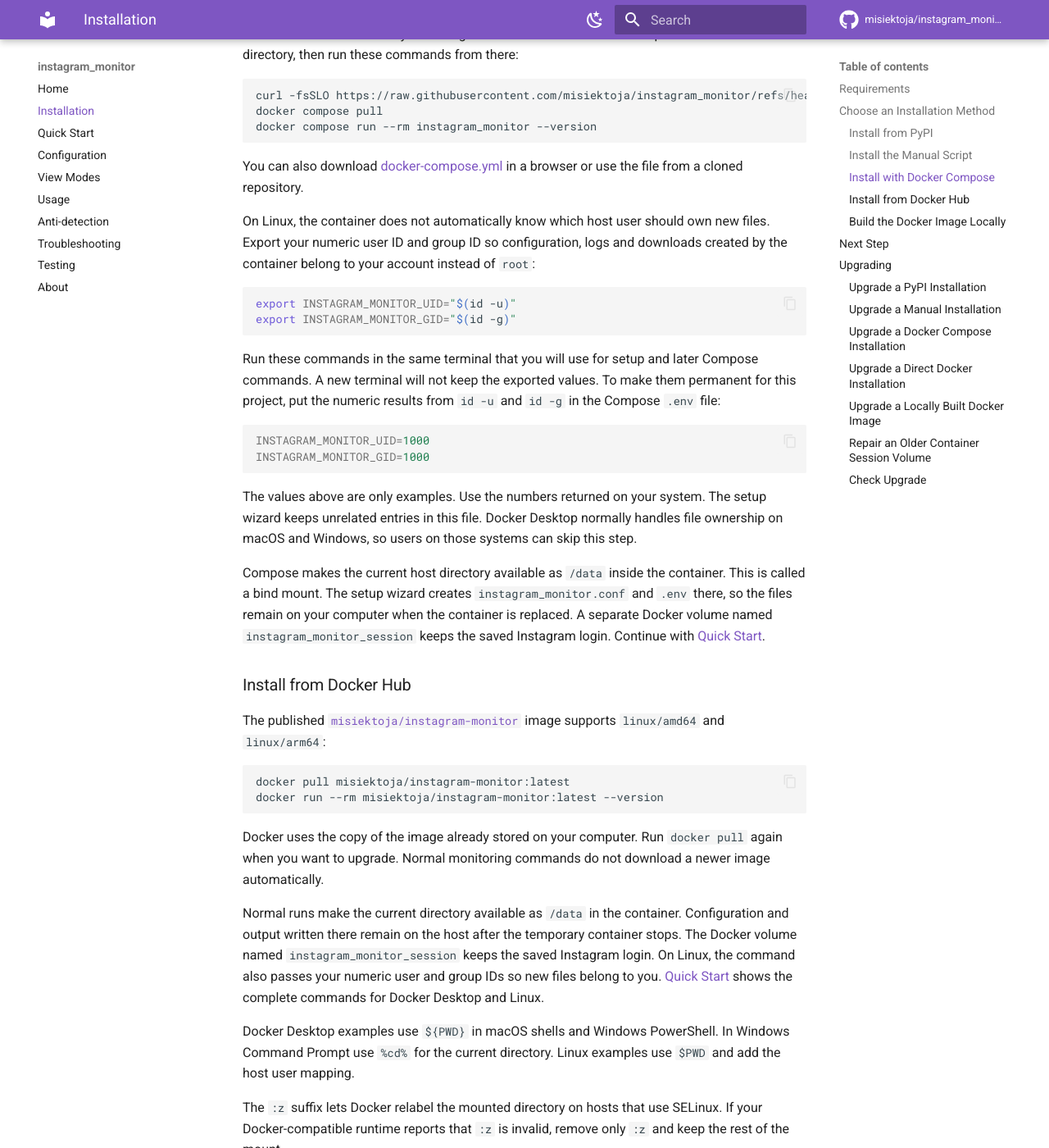
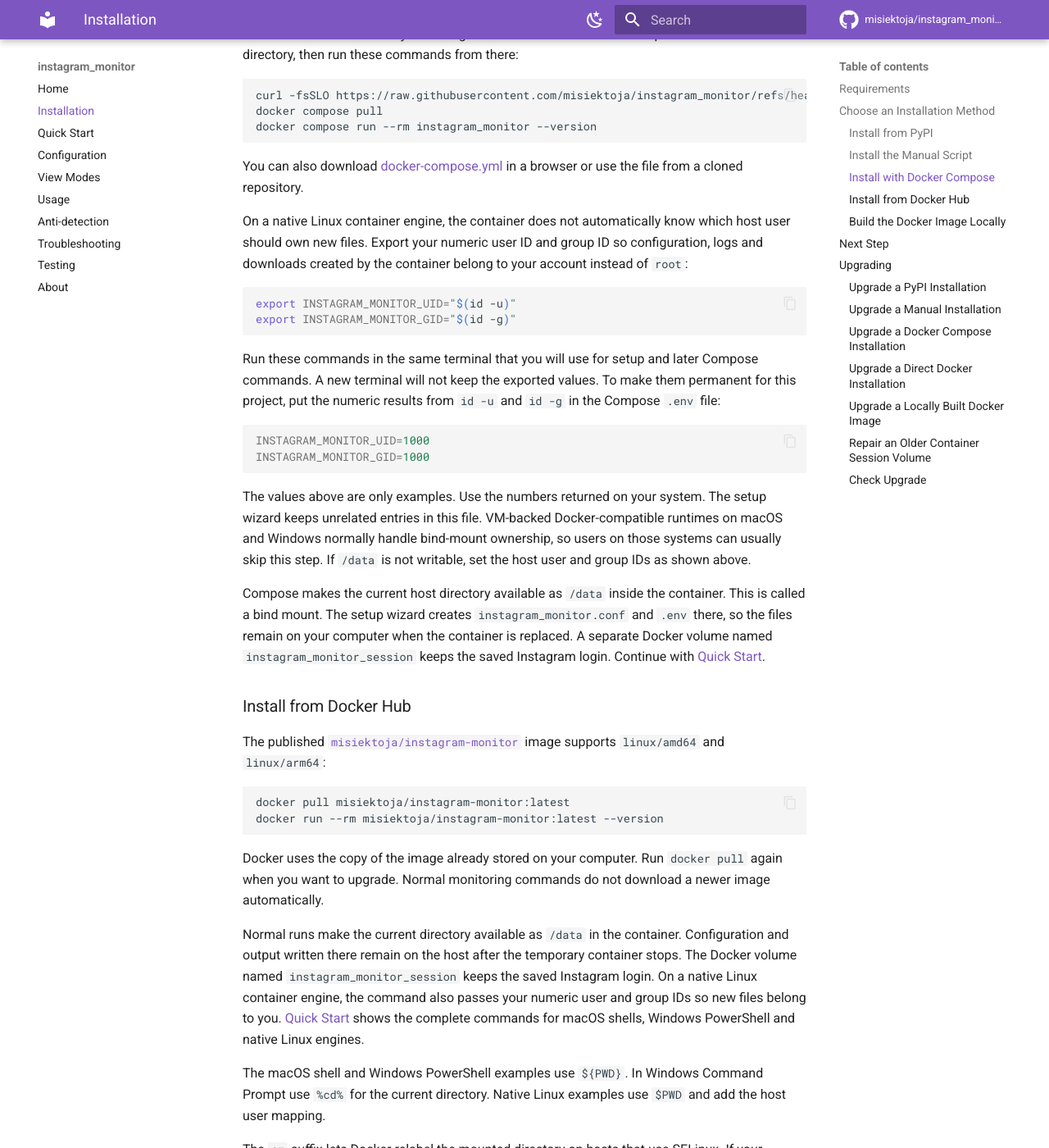
Before and after one commit to misiektoja/instagram_monitor, an MkDocs documentation site: the page built from docs/installation.md, in a window 1280 px wide and 1400 px high, scrolled down 2847 px. Shown: the whole window at 82% size. Built offline with MkDocs 1.6.1 and Material for MkDocs 9.7.7, drawn with Linux system fonts in a browser that asks for light colours; comment, search, counter and statistics services are not loaded.

Commit message:
docs(install): distinguish runtime ownership behavior

````diff
--- a/docs/installation.md
+++ b/docs/installation.md
@@ -114,7 +114,7 @@
 
 You can also download [docker-compose.yml](https://github.com/misiektoja/instagram_monitor/blob/main/docker-compose.yml) in a browser or use the file from a cloned repository.
 
-On Linux, the container does not automatically know which host user should own new files. Export your numeric user ID and group ID so configuration, logs and downloads created by the container belong to your account instead of `root`:
+On a native Linux container engine, the container does not automatically know which host user should own new files. Export your numeric user ID and group ID so configuration, logs and downloads created by the container belong to your account instead of `root`:
 
 ```sh
 export INSTAGRAM_MONITOR_UID="$(id -u)"
@@ -128,7 +128,7 @@
 INSTAGRAM_MONITOR_GID=1000
 ```
 
-The values above are only examples. Use the numbers returned on your system. The setup wizard keeps unrelated entries in this file. Docker Desktop normally handles file ownership on macOS and Windows, so users on those systems can skip this step.
+The values above are only examples. Use the numbers returned on your system. The setup wizard keeps unrelated entries in this file. VM-backed Docker-compatible runtimes on macOS and Windows normally handle bind-mount ownership, so users on those systems can usually skip this step. If `/data` is not writable, set the host user and group IDs as shown above.
 
 Compose makes the current host directory available as `/data` inside the container. This is called a bind mount. The setup wizard creates `instagram_monitor.conf` and `.env` there, so the files remain on your computer when the container is replaced. A separate Docker volume named `instagram_monitor_session` keeps the saved Instagram login. Continue with [Quick Start](quick-start.md#new-here-run-the-setup-wizard).
 
@@ -144,9 +144,9 @@
 
 Docker uses the copy of the image already stored on your computer. Run `docker pull` again when you want to upgrade. Normal monitoring commands do not download a newer image automatically.
 
-Normal runs make the current directory available as `/data` in the container. Configuration and output written there remain on the host after the temporary container stops. The Docker volume named `instagram_monitor_session` keeps the saved Instagram login. On Linux, the command also passes your numeric user and group IDs so new files belong to you. [Quick Start](quick-start.md#new-here-run-the-setup-wizard) shows the complete commands for Docker Desktop and Linux.
+Normal runs make the current directory available as `/data` in the container. Configuration and output written there remain on the host after the temporary container stops. The Docker volume named `instagram_monitor_session` keeps the saved Instagram login. On a native Linux container engine, the command also passes your numeric user and group IDs so new files belong to you. [Quick Start](quick-start.md#new-here-run-the-setup-wizard) shows the complete commands for macOS shells, Windows PowerShell and native Linux engines.
 
-Docker Desktop examples use `${PWD}` in macOS shells and Windows PowerShell. In Windows Command Prompt use `%cd%` for the current directory. Linux examples use `$PWD` and add the host user mapping.
+The macOS shell and Windows PowerShell examples use `${PWD}`. In Windows Command Prompt use `%cd%` for the current directory. Native Linux examples use `$PWD` and add the host user mapping.
 
 The `:z` suffix lets Docker relabel the mounted directory on hosts that use SELinux. If your Docker-compatible runtime reports that `:z` is invalid, remove only `:z` and keep the rest of the mount.
 
````
